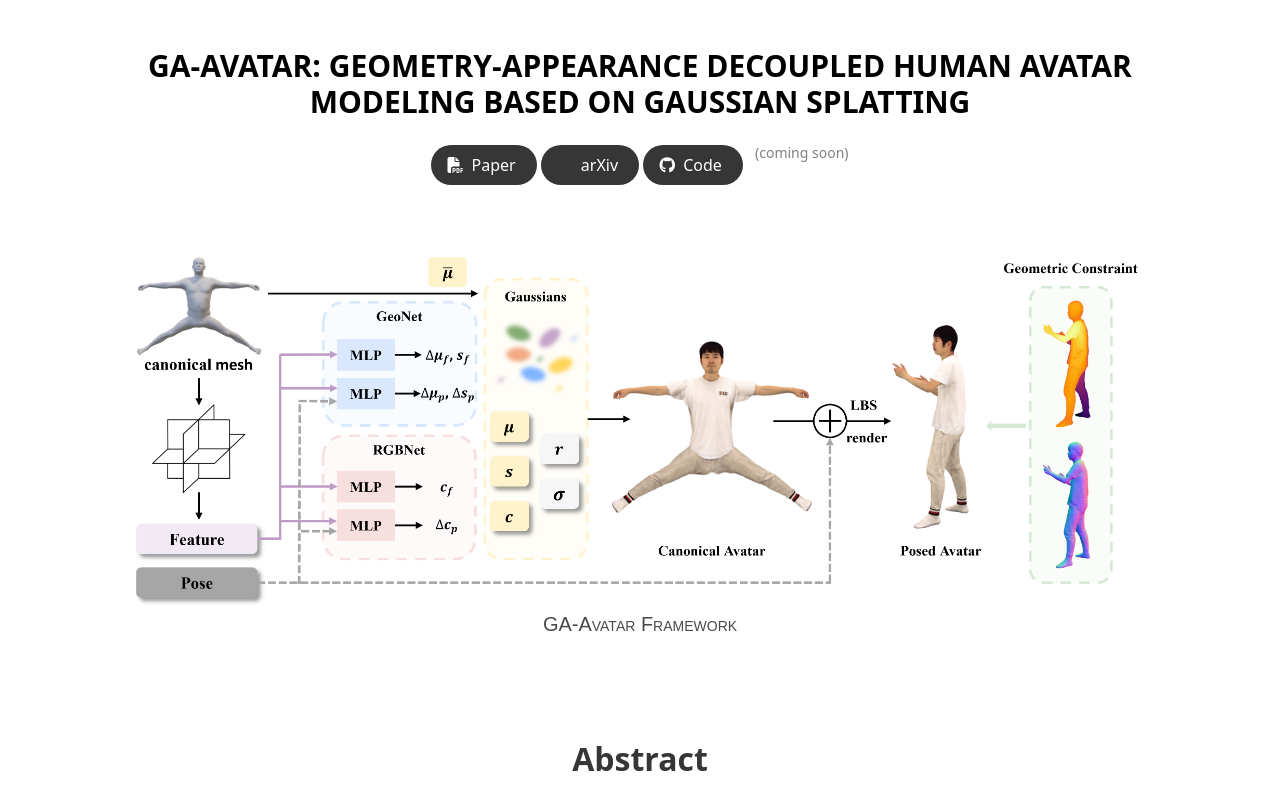
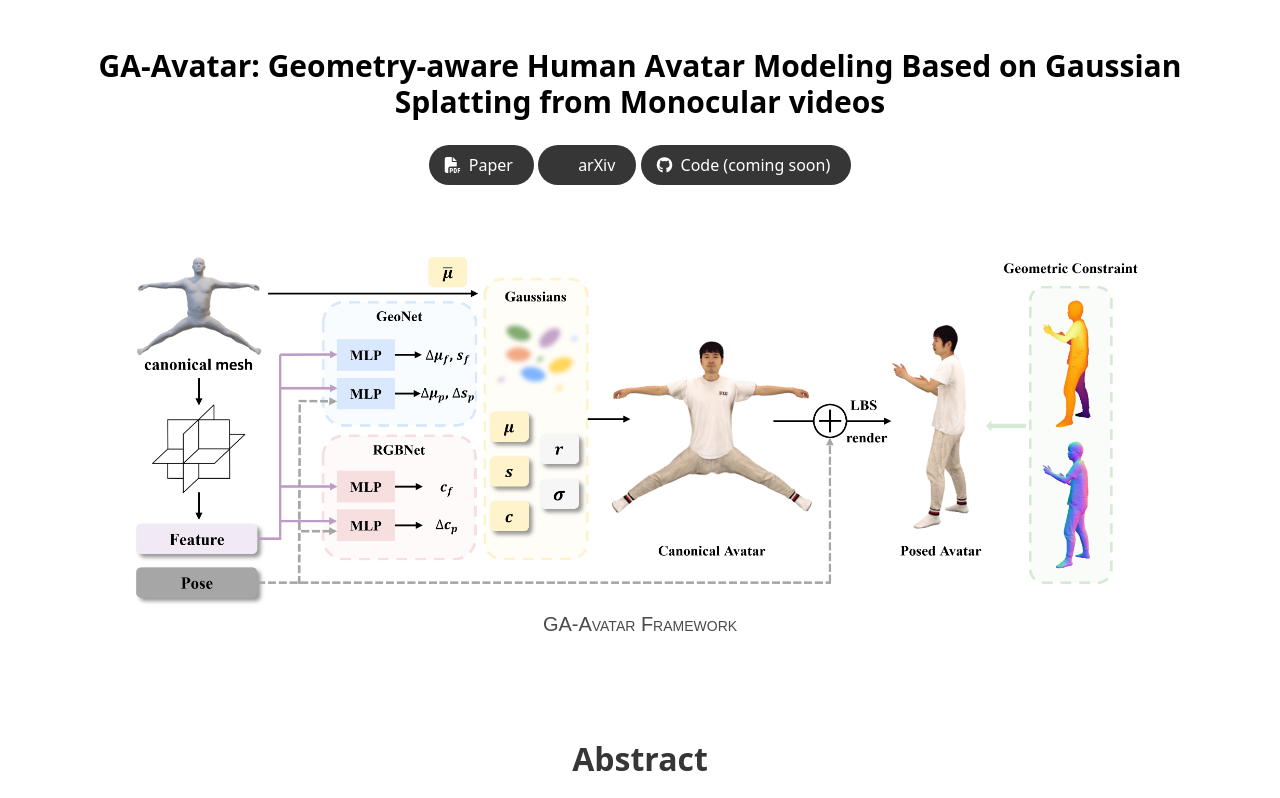
Before and after one commit to GA-Avatar/GA-Avatar.github.io, a plain HTML site: page index.html in a window 1280 px wide. Shown: the top 798 px of the page. Drawn offline with nearby package versions, Linux system fonts and the light colour scheme; some icons are missing; a web font is replaced by a local one.

Commit message:
Update index.html

```diff
--- a/index.html
+++ b/index.html
@@ -4,9 +4,9 @@
   <meta charset="UTF-8">
   <meta name="viewport" content="width=device-width, initial-scale=1.0">
   <meta name="description"
-        content="GA-Avatar: Geometry-Appearance Decoupled Human Avatar Modeling based on Gaussian Splatting">
+        content="GA-Avatar: Geometry-Aware Human Avatar Modeling Based on Gaussian Splatting from Monocular videos">
   <meta name="keywords" content="Human Avatar, Gaussian Splatting, 3D Reconstruction">
-  <title>GA-Avatar: Geometry-Appearance Decoupled Human Avatar Modeling based on Gaussian Splatting</title>
+  <title>GA-Avatar: Geometry-aware Human Avatar Modeling Based on Gaussian Splatting from Monocular videos</title>
 
   <!-- Global site tag (gtag.js) - Google Analytics -->
   <script async src="https://www.googletagmanager.com/gtag/js?id=G-PYVRSFMDRL"></script>
@@ -44,7 +44,7 @@
       <div class="columns is-centered">
         <div class="column has-text-centered">
           <h1 style="font-size:30px; width: 1100px" >
-            GA-AVATAR: GEOMETRY-APPEARANCE DECOUPLED HUMAN AVATAR MODELING BASED ON GAUSSIAN SPLATTING
+            GA-Avatar: Geometry-aware Human Avatar Modeling Based on Gaussian Splatting from Monocular videos
           </h1>
 
           <div class="column has-text-centered">
@@ -69,16 +69,14 @@
                   <span>arXiv</span>
                 </a>
               </span>
-              <!-- Code Link -->
+              <!-- Code (coming soon) -->
               <span class="link-block">
-                <a href="https://github.com/SFGHRT/GA-Avatar"
-                   class="external-link button is-normal is-rounded is-dark">
+                <a class="external-link button is-normal is-rounded is-dark" href="javascript:void(0)">
                   <span class="icon">
                       <i class="fab fa-github"></i>
                   </span>
-                  <span>Code</span>
+                  <span>Code (coming soon)</span>
                 </a>
-                <span style="margin-left: 8px; font-size: 14px; color: gray;">(coming soon)</span>
               </span>
             </div>
           </div>
```
